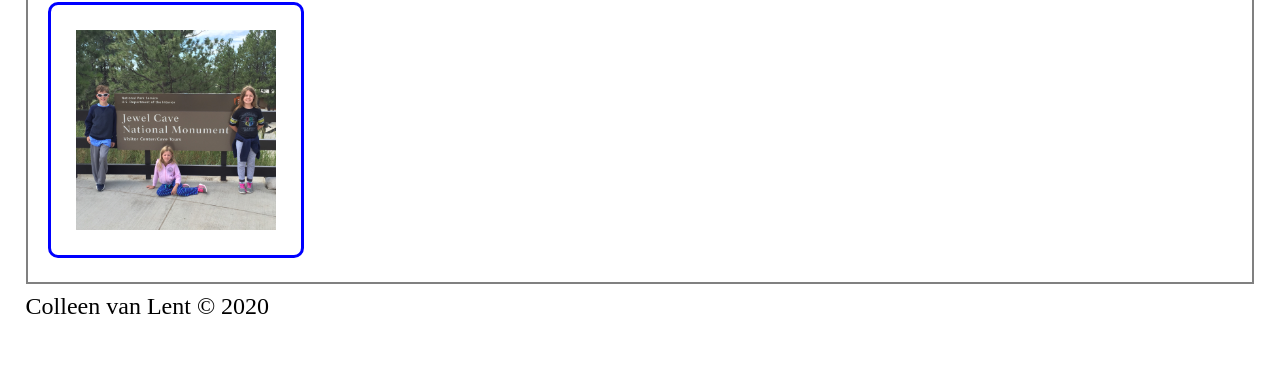
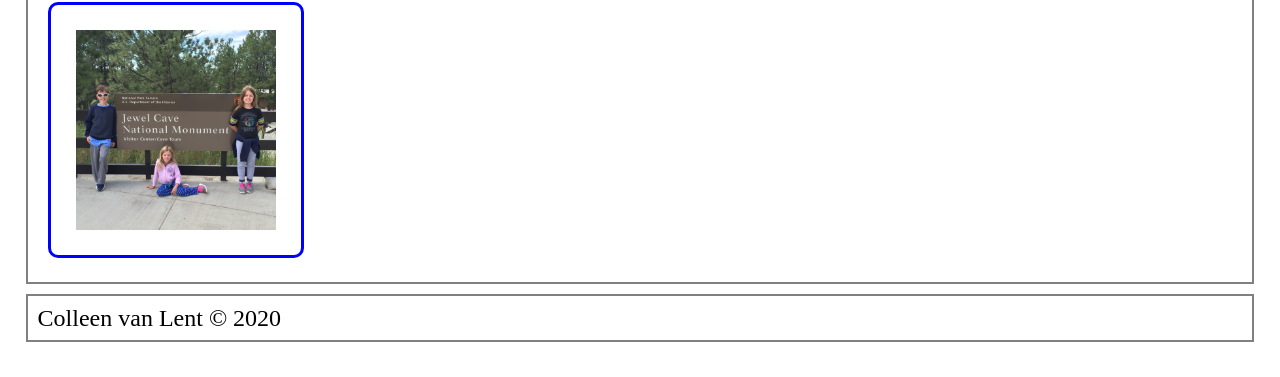
Before and after one commit to willkang-1/homework1-2022, a plain HTML site: page personal.html in a window 1280 px wide. Shown: the part 570-947 px from the top of the page. Before the commit the page ends 913 px from the top, so only its background shows below. Drawn offline with Linux system fonts and the light colour scheme.

Commit message:
Finalizing homework 1

```diff
--- a/personal.html
+++ b/personal.html
@@ -3,7 +3,7 @@
 <head>
 	<meta charset="UTF-8">
 	<meta name="viewport" content="width=device-width, initial-scale=1.0">
-	<link rel="icon" href="images/favicon.ico">
+	<link rel="icon" href="images/favicon.ico" aria-label="Family icon">
 	<link rel="stylesheet" href="css/html5reset.css">
 	<link rel="stylesheet" href="css/style.css">
 	<title>Family Page</title>
@@ -29,6 +29,9 @@
 		<img src = "images/falling.jpg" width="25" alt="Pretend falling image"/>
 		<img src = "images/jewel_cave.JPG" width="1000" alt="Standing in front of the jewel cave sign"/>
 	</main>
-	Colleen van Lent &copy; 2020
+
+	<footer>
+		<p>Colleen van Lent &copy; 2020</p>
+	</footer>
 </body>
 </html>
```
Also changed, not shown: random.html (+2 -2 lines).
